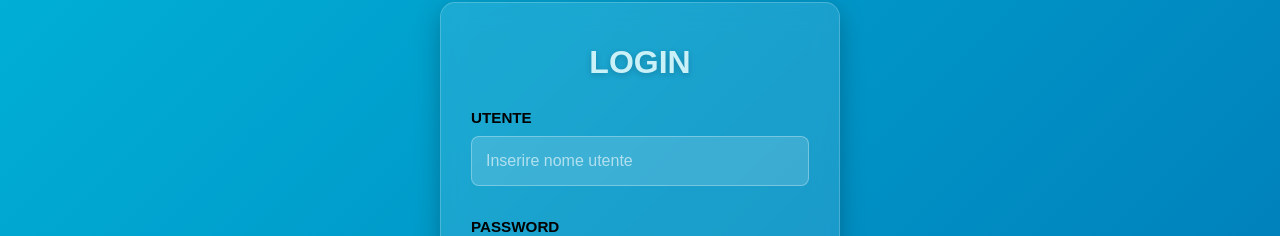
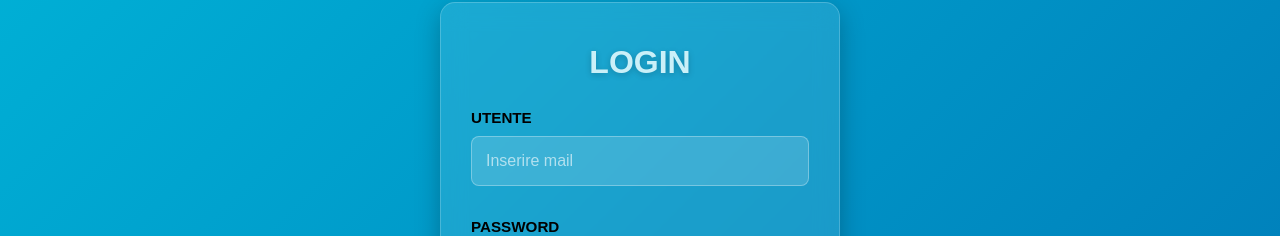
Before and after one commit to Yulian004/StockyFrontEnd, an Angular app: page /login in a window 1280 px wide. Shown: the part 186-422 px from the top of the page. Built offline with nearby package versions, Linux system fonts and the light colour scheme.

Commit message:
Due modifiche in croce per il collegamento

```diff
--- a/src/auth/register/register.ts
+++ b/src/auth/register/register.ts
@@ -53,7 +53,7 @@ export class RegisterComponent {
   searchEmail: string = '';
   editingUser: any = null; // conterrà l'utente caricato { _id, nome, cognome, email, ruolo, roles }
 
-  private API = 'http://localhost:3000/api/users';
+  private API = 'api/users';
 
   constructor(private http: HttpClient) {
     this.role = localStorage.getItem('userRole') || '';
--- a/src/login/login.html
+++ b/src/login/login.html
@@ -10,7 +10,7 @@
         name="user"
         [(ngModel)]="user"
         required
-        placeholder = "Inserire nome utente"
+        placeholder = "Inserire mail"
       />
       @if (loginForm.submitted && !user) {
       <div class="error">
```
